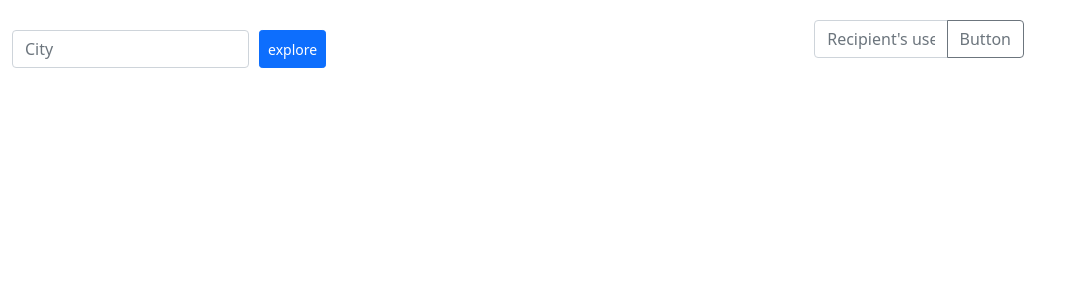
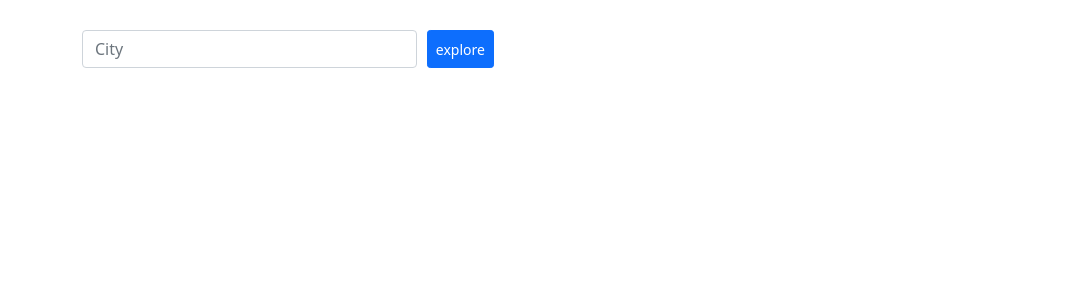
Before and after one commit to MoradAlkhatib/city-explorer, a React (Create React App) app: page / in a window 1280 px wide. Shown: the top 300 px of the page, without its empty margins (0-1075 px from the left). Built offline with nearby package versions, Linux system fonts and the light colour scheme.

Commit message:
Update App.js

```diff
--- a/src/App.js
+++ b/src/App.js
@@ -1,7 +1,6 @@
 import './App.css';
 import React, { Component } from 'react'
 import City from './component/City'
-import Weather from './component/Weather';
 import "bootstrap/dist/css/bootstrap.min.css";
 class App extends Component {
 
@@ -10,7 +9,6 @@ class App extends Component {
     return (
       <div style={{display:"flex" ,justifyContent:"10% 1fr"}}>
         <City />
-        <Weather />
       </div>
     )
   }
```
